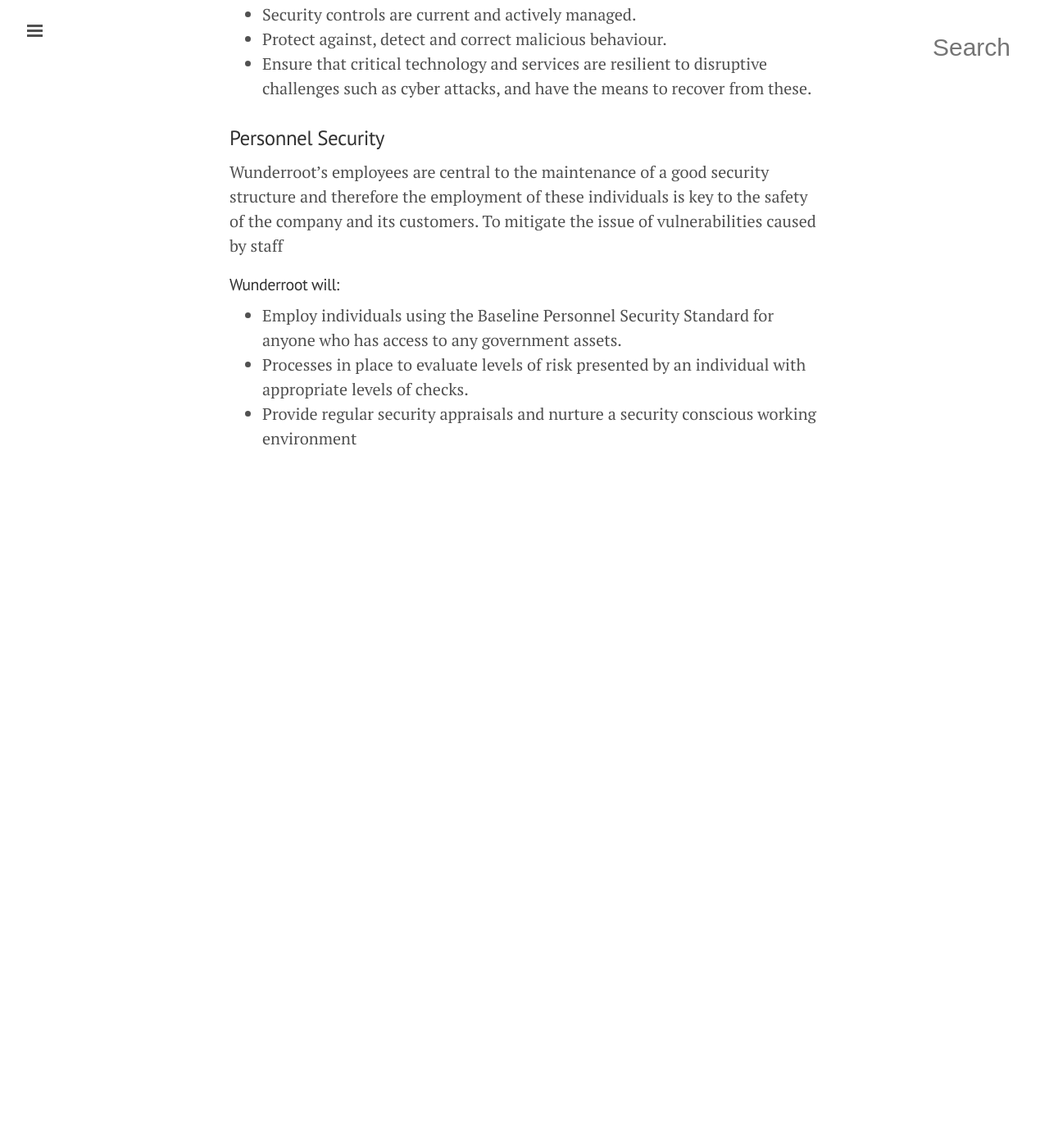
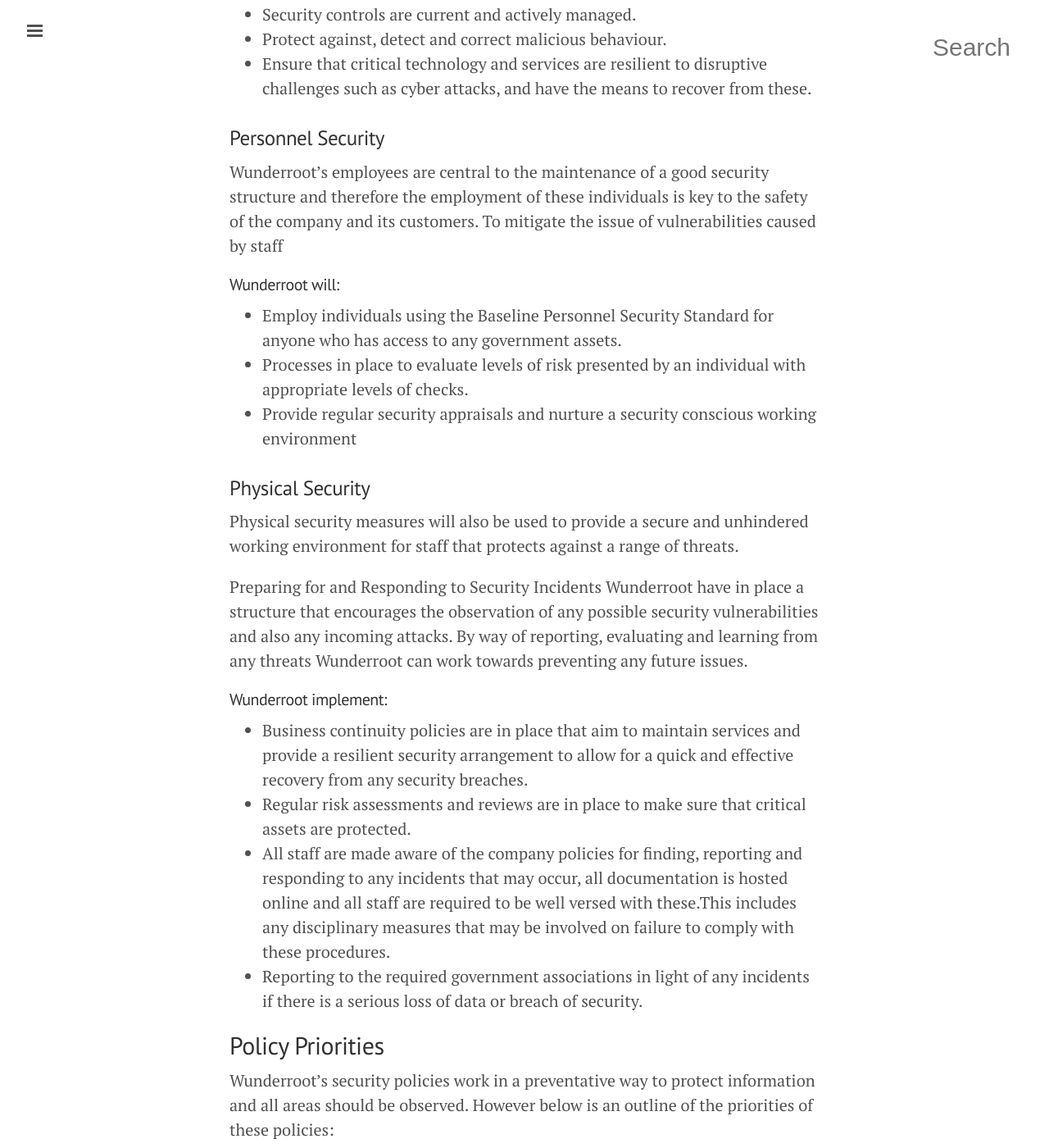
Before and after one commit to tormi/WunderWay, a Jekyll site: the page built from security/security-policy.md, in a window 1280 px wide and 1400 px high, scrolled down 3736 px. Shown: the whole window at 82% size. Built offline with Jekyll 4.4.1, drawn with Linux system fonts in a browser that asks for light colours; nearby versions of some CDN libraries; Markdown is read by kramdown in place of the engine named in the settings; before the commit the page ends 4366 px from its top, so only the background shows below that; some of the changed text lies outside the part shown.

Commit message:
further additions to security policy

```diff
--- a/security/security-policy.md
+++ b/security/security-policy.md
@@ -89,3 +89,29 @@
 * Employ individuals using the Baseline Personnel Security Standard for anyone who has access to any government assets.
 * Processes in place to evaluate levels of risk presented by an individual with appropriate levels of checks.
 * Provide regular security appraisals and nurture a security conscious working environment
+
+###Physical Security
+Physical security measures will also be used to provide a secure and unhindered working environment for staff that protects against a range of threats.
+
+Preparing for and Responding to Security Incidents
+Wunderroot have in place a structure that encourages the observation of any possible security vulnerabilities and also any incoming attacks. By way of reporting, evaluating and learning from any threats Wunderroot can work towards preventing any future issues.
+
+####Wunderroot implement:
+
+* Business continuity policies are in place that aim to maintain services and provide a resilient security arrangement to allow for a quick and effective recovery from any security breaches.
+* Regular risk assessments and reviews are in place to make sure that critical assets are protected.
+* All staff are made aware of the company policies for finding, reporting and responding to any incidents that may occur, all documentation is hosted online and all staff are required to be well versed with these.This includes any disciplinary measures that may be involved on failure to comply with these procedures.
+* Reporting to the required government associations in light of any incidents if there is a serious loss of data or breach of security.
+
+##Policy Priorities
+Wunderroot’s security policies work in a preventative way to protect information and all areas should be observed. However below is an outline of the priorities of these policies:
+
+###Information Security
+
+Wunderroot handle a wide variety of information for a number of companies. Data may be generated, collected, processed, stored and exchanged. The above processes are done in a way that will;
+maintain security and confidentiality for any citizens whom information is included in this
+
+* provide a fast and effective delivery of service
+* protection according to national security guidelines
+
+All documents are controlled using the terms, Confidential, Internal and public to maintain the security of Wunderroot information.
```
